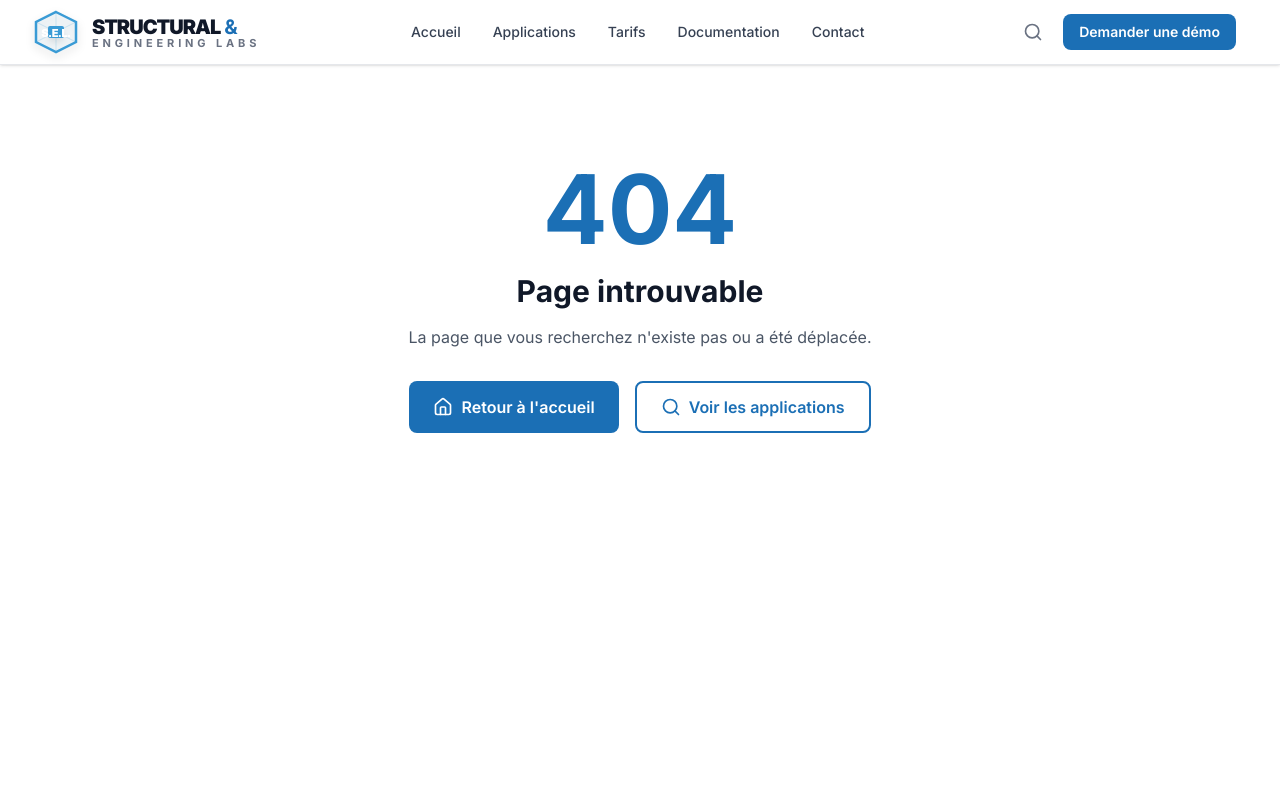
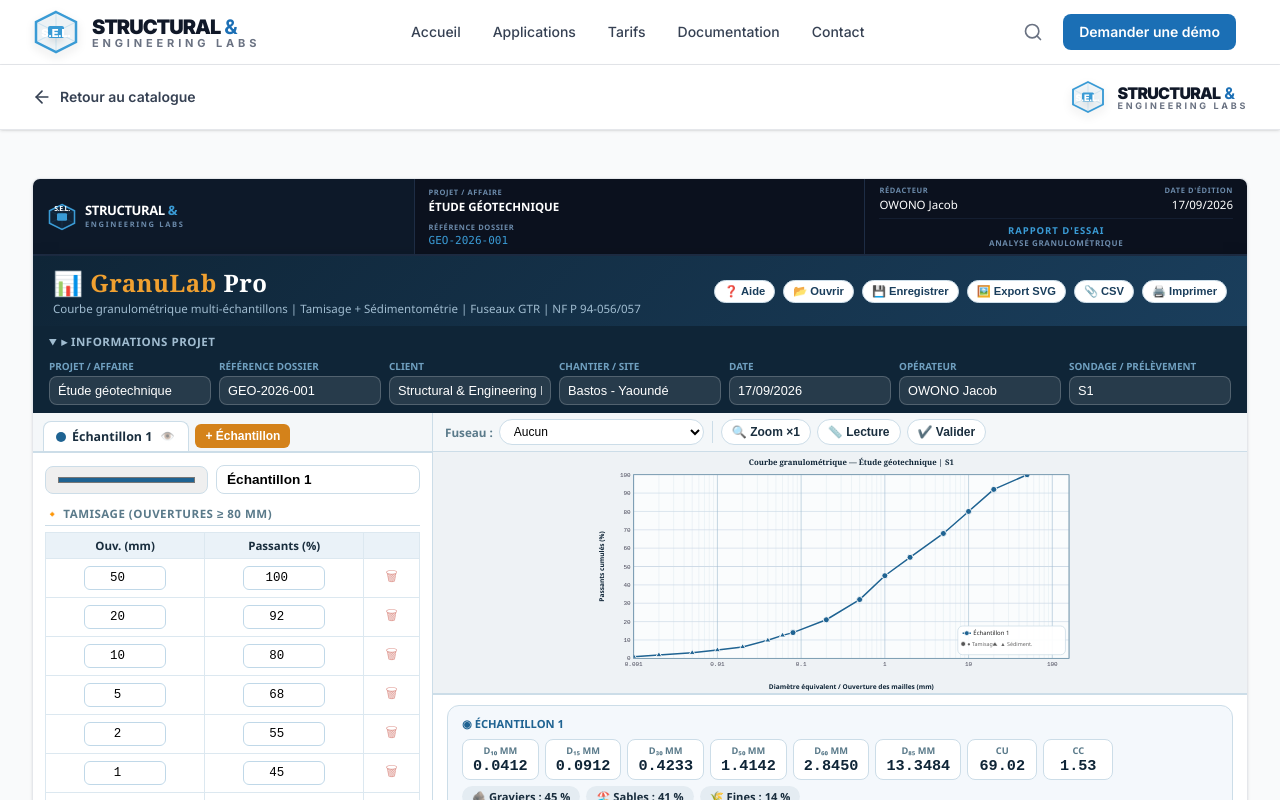
Before and after one commit to structuralengineeringlabs-star/sel-apps, a Next.js app: page /apps/courbe-granulometrique in a window 1280 px wide. Before the commit this address had no page. Shown: the top 800 px of the page. Built offline with nearby package versions, Linux system fonts and the light colour scheme.

Commit message:
feat: ajouter la page /apps/courbe-granulometrique (GranuLab Pro)

```diff
--- /dev/null
+++ b/app/apps/courbe-granulometrique/page.tsx
@@ -0,0 +1,22 @@
+import type { Metadata } from "next";
+
+export const metadata: Metadata = {
+  title: "GranuLab Pro — Courbe granulométrique",
+  description:
+    "Trace et analyse la courbe granulométrique des granulats à partir des résultats d'analyse par tamisage et sédimentométrie : comparaison multi-échantillons, calcul de D10/D15/D30/D50/D60/D85, Cu, Cc, classification GTR, critères de filtre de Terzaghi et export PDF.",
+};
+
+export default function CourbeGranulometriquePage() {
+  return (
+    <div
+      className="bg-white rounded-lg shadow-sm overflow-hidden border border-gray-200"
+      style={{ height: "calc(100vh - 180px)", minHeight: 700 }}
+    >
+      <iframe
+        src="/tools/courbe-granulometrique.html"
+        title="GranuLab Pro — Courbe granulométrique"
+        className="w-full h-full border-0"
+      />
+    </div>
+  );
+}
```
